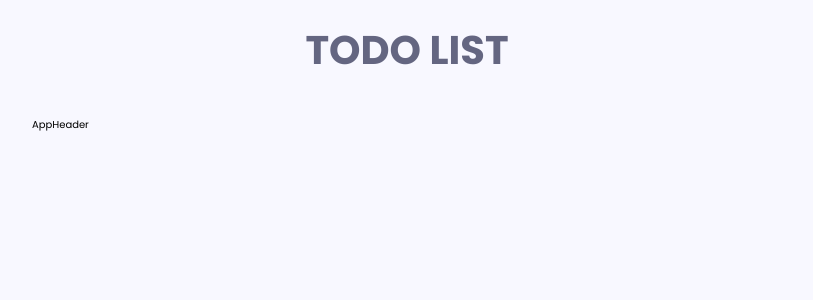
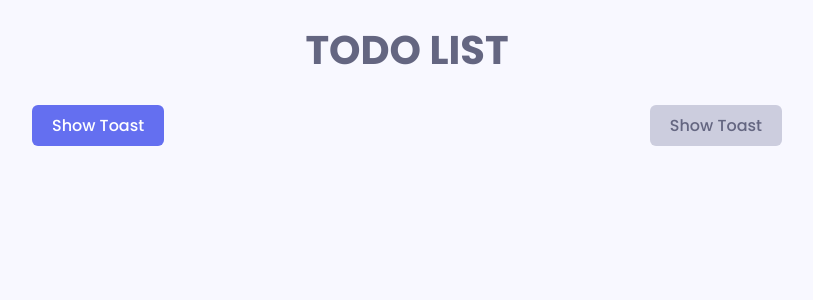
Before and after one commit to Ayon-SSP/react-redux-todo-app, a React (Create React App) app: page / in a window 1280 px wide. Shown: the top 300 px of the page, without its empty margins (233-1046 px from the left). Built offline with nearby package versions, Linux system fonts and the light colour scheme.

Commit message:
feat(ui): Button

```diff
--- a/src/components/AppHeader.jsx
+++ b/src/components/AppHeader.jsx
@@ -1,11 +1,16 @@
 import React, { useState } from 'react'
 import styles from '../styles/modules/app.module.scss';
-
+import Button from './Button';
 
 const AppHeader = () => {
   return (
     <div className={styles.appHeader}>
-      AppHeader
+      <Button variant='primary'>
+        Show Toast
+      </Button>
+      <Button variant='secondary'>
+        Show Toast
+      </Button>
     </div>
   )
 }
--- /dev/null
+++ b/src/components/Button.jsx
@@ -0,0 +1,26 @@
+import React from 'react'
+import styles from '../styles/modules/button.module.scss';
+import { getClasses } from '../utils/getClasses';
+
+
+const buttonTypes = {
+  primary: 'primary',
+  secondary: 'secondary',
+}
+
+const Button = ({ type, variant = 'primary', children, ...rest }) => {
+  return (
+    <button
+      type={type === 'submit' ? 'submit' : 'button'}
+      className={getClasses([
+        styles.button,
+        styles[`button--${buttonTypes[variant]}`],
+      ])}
+      {...rest}
+    >
+      {children}
+    </button>
+  )
+}
+
+export default Button;
--- /dev/null
+++ b/src/styles/modules/button.module.scss
@@ -0,0 +1,39 @@
+.button {
+	display: inline-block;
+	height: auto;
+	padding: 0.8rem 2rem;
+	border: none;
+	border-radius: 6px;
+	font-weight: 500;
+	font-size: 1.6rem;
+	text-decoration: none;
+	text-transform: capitalize;
+	cursor: pointer;
+	overflow: hidden;
+
+	&:hover {
+		// color: var(--white);
+		// background-color: var(--primaryPurple);
+		box-shadow: 0 0 10px 0 rgba(0, 0, 0, 0.2);
+		transition: all 0.3s ease;
+	}
+
+	&__select {
+		color: var(--black-2);
+		font-family: Poppins;
+		padding: 1rem;
+		border: none;
+		background-color: var(--bg-3);
+
+		width: 150px;
+		cursor: pointer;
+	}
+}
+.button--primary {
+	background-color: var(--primaryPurple);
+	color: var(--white);
+}
+.button--secondary {
+	background-color: var(--bg-3);
+	color: var(--black-1);
+}
--- /dev/null
+++ b/src/utils/getClasses.jsx
@@ -0,0 +1,5 @@
+export const getClasses = (classes) =>
+  classes
+    .filter((item) => item !== '')
+    .join(' ')
+    .trim();
```
